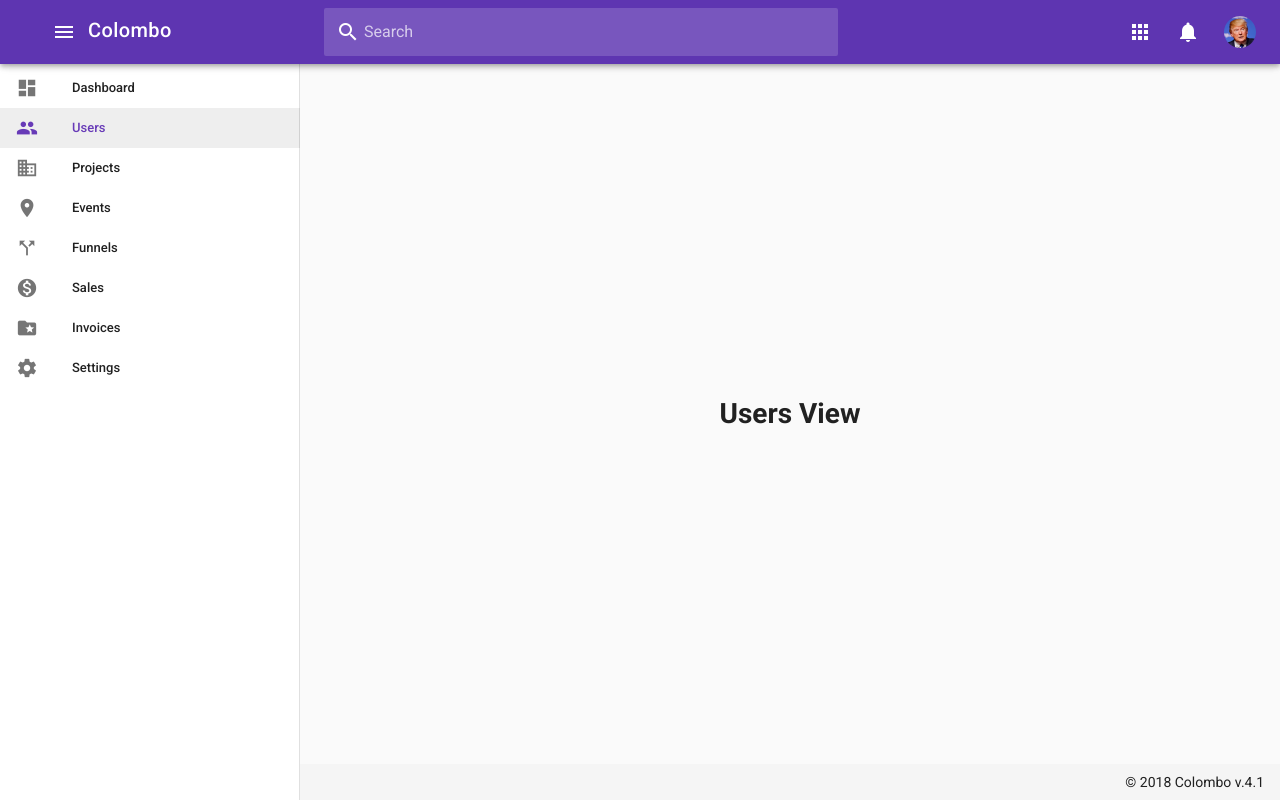
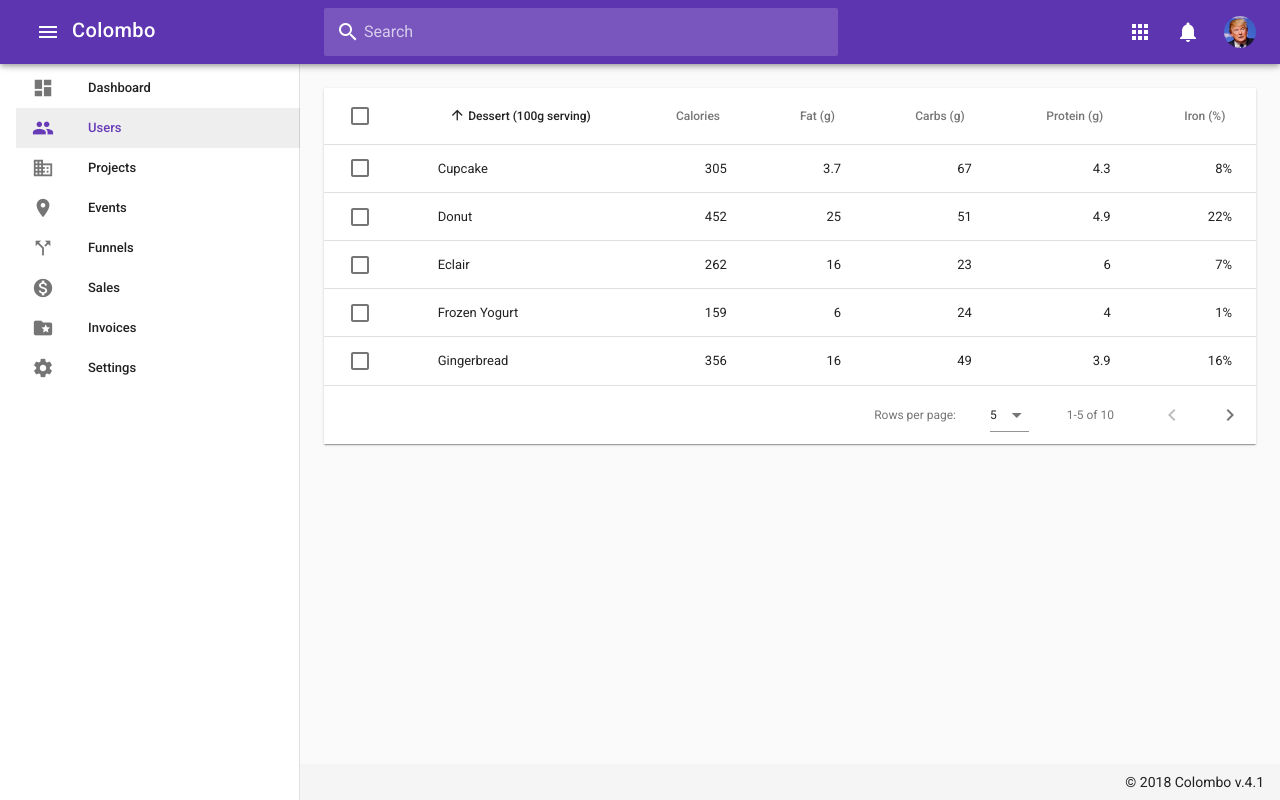
Before and after one commit to nadunperera/colombo_vue_app, a Vue app: page /#/users in a window 1280 px wide. Built offline with nearby package versions, Linux system fonts and the light colour scheme.

Commit message:
added data table to users, fixed alignment for base template

```diff
--- a/src/App.vue
+++ b/src/App.vue
@@ -3,7 +3,7 @@
     <main-navigation></main-navigation>
     <v-content>
       <v-container fluid fill-height>
-        <v-layout justify-center align-center>
+        <v-layout align-start justify-start row fill-height>
           <!-- content start -->
           <router-view/>
           <!-- content end -->
--- a/src/components/MainNavigation.vue
+++ b/src/components/MainNavigation.vue
@@ -6,7 +6,7 @@
       fixed
       app
     >
-      <v-list dense>
+      <v-list dense class="ml-3">
         <template v-for="item in items">
             <v-layout v-if="item.heading" :key="item.heading" row align-center>
               <v-flex xs6>
@@ -49,7 +49,7 @@
       </v-list>
     </v-navigation-drawer>
     <v-toolbar :clipped-left="$vuetify.breakpoint.lgAndUp" color="deep-purple darken-1"  dark app fixed>
-      <v-toolbar-title style="width: 300px" class="ml-0 pl-3">
+      <v-toolbar-title style="width: 300px">
         <v-toolbar-side-icon @click.stop="drawer = !drawer"></v-toolbar-side-icon>
         <span class="hidden-sm-and-down">Colombo</span>
       </v-toolbar-title>
--- a/src/components/Users.vue
+++ b/src/components/Users.vue
@@ -1,15 +1,187 @@
 <template>
-  <div class="users">
-      <h1>Users View</h1>
-  </div>
+    <v-layout child-flex>
+        <v-data-table
+            v-model="selected"
+            :headers="headers"
+            :items="desserts"
+            :pagination.sync="pagination"
+            select-all
+            item-key="name"
+            class="elevation-1"
+        >
+            <template slot="headers" slot-scope="props">
+            <tr>
+                <th>
+                <v-checkbox
+                    :input-value="props.all"
+                    :indeterminate="props.indeterminate"
+                    primary
+                    color="deep-purple"
+                    hide-details
+                    @click.native="toggleAll"
+                ></v-checkbox>
+                </th>
+                <th
+                v-for="header in props.headers"
+                :key="header.text"
+                :class="['column sortable', pagination.descending ? 'desc' : 'asc', header.value === pagination.sortBy ? 'active' : '']"
+                @click="changeSort(header.value)"
+                >
+                <v-icon small>arrow_upward</v-icon>
+                {{ header.text }}
+                </th>
+            </tr>
+            </template>
+            <template slot="items" slot-scope="props">
+            <tr :active="props.selected" @click="props.selected = !props.selected">
+                <td>
+                <v-checkbox
+                    :input-value="props.selected"
+                    primary
+                    color="deep-purple"
+                    hide-details
+                ></v-checkbox>
+                </td>
+                <td>{{ props.item.name }}</td>
+                <td class="text-xs-right">{{ props.item.calories }}</td>
+                <td class="text-xs-right">{{ props.item.fat }}</td>
+                <td class="text-xs-right">{{ props.item.carbs }}</td>
+                <td class="text-xs-right">{{ props.item.protein }}</td>
+                <td class="text-xs-right">{{ props.item.iron }}</td>
+            </tr>
+            </template>
+        </v-data-table>
+    </v-layout>
 </template>
 
 <script>
 export default {
-    name: "users",
-    data() {
-        return {};
+  name: "users",
+  data: () => ({
+    pagination: {
+      sortBy: "name"
+    },
+    selected: [],
+    headers: [
+      {
+        text: "Dessert (100g serving)",
+        align: "left",
+        value: "name"
+      },
+      { text: "Calories", value: "calories" },
+      { text: "Fat (g)", value: "fat" },
+      { text: "Carbs (g)", value: "carbs" },
+      { text: "Protein (g)", value: "protein" },
+      { text: "Iron (%)", value: "iron" }
+    ],
+    desserts: [
+      {
+        value: false,
+        name: "Frozen Yogurt",
+        calories: 159,
+        fat: 6.0,
+        carbs: 24,
+        protein: 4.0,
+        iron: "1%"
+      },
+      {
+        value: false,
+        name: "Ice cream sandwich",
+        calories: 237,
+        fat: 9.0,
+        carbs: 37,
+        protein: 4.3,
+        iron: "1%"
+      },
+      {
+        value: false,
+        name: "Eclair",
+        calories: 262,
+        fat: 16.0,
+        carbs: 23,
+        protein: 6.0,
+        iron: "7%"
+      },
+      {
+        value: false,
+        name: "Cupcake",
+        calories: 305,
+        fat: 3.7,
+        carbs: 67,
+        protein: 4.3,
+        iron: "8%"
+      },
+      {
+        value: false,
+        name: "Gingerbread",
+        calories: 356,
+        fat: 16.0,
+        carbs: 49,
+        protein: 3.9,
+        iron: "16%"
+      },
+      {
+        value: false,
+        name: "Jelly bean",
+        calories: 375,
+        fat: 0.0,
+        carbs: 94,
+        protein: 0.0,
+        iron: "0%"
+      },
+      {
+        value: false,
+        name: "Lollipop",
+        calories: 392,
+        fat: 0.2,
+        carbs: 98,
+        protein: 0,
+        iron: "2%"
+      },
+      {
+        value: false,
+        name: "Honeycomb",
+        calories: 408,
+        fat: 3.2,
+        carbs: 87,
+        protein: 6.5,
+        iron: "45%"
+      },
+      {
+        value: false,
+        name: "Donut",
+        calories: 452,
+        fat: 25.0,
+        carbs: 51,
+        protein: 4.9,
+        iron: "22%"
+      },
+      {
+        value: false,
+        name: "KitKat",
+        calories: 518,
+        fat: 26.0,
+        carbs: 65,
+        protein: 7,
+        iron: "6%"
+      }
+    ]
+  }),
+
+  methods: {
+    toggleAll() {
+      if (this.selected.length) this.selected = [];
+      else this.selected = this.desserts.slice();
+    },
+    changeSort(column) {
+      if (this.pagination.sortBy === column) {
+        this.pagination.descending = !this.pagination.descending;
+      } else {
+        this.pagination.sortBy = column;
+        this.pagination.descending = false;
+      }
     }
+  }
 };
 </script>
 
```
